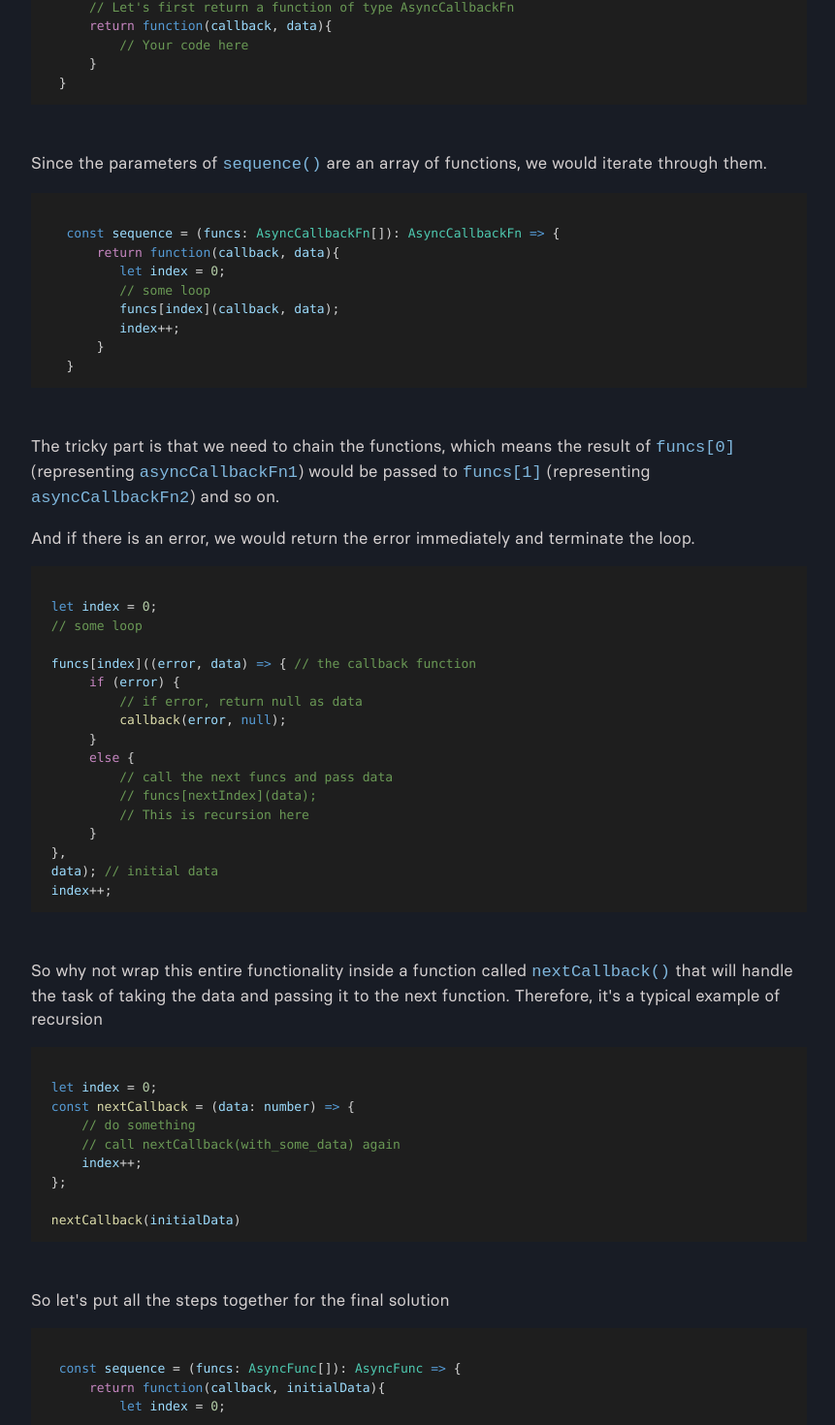
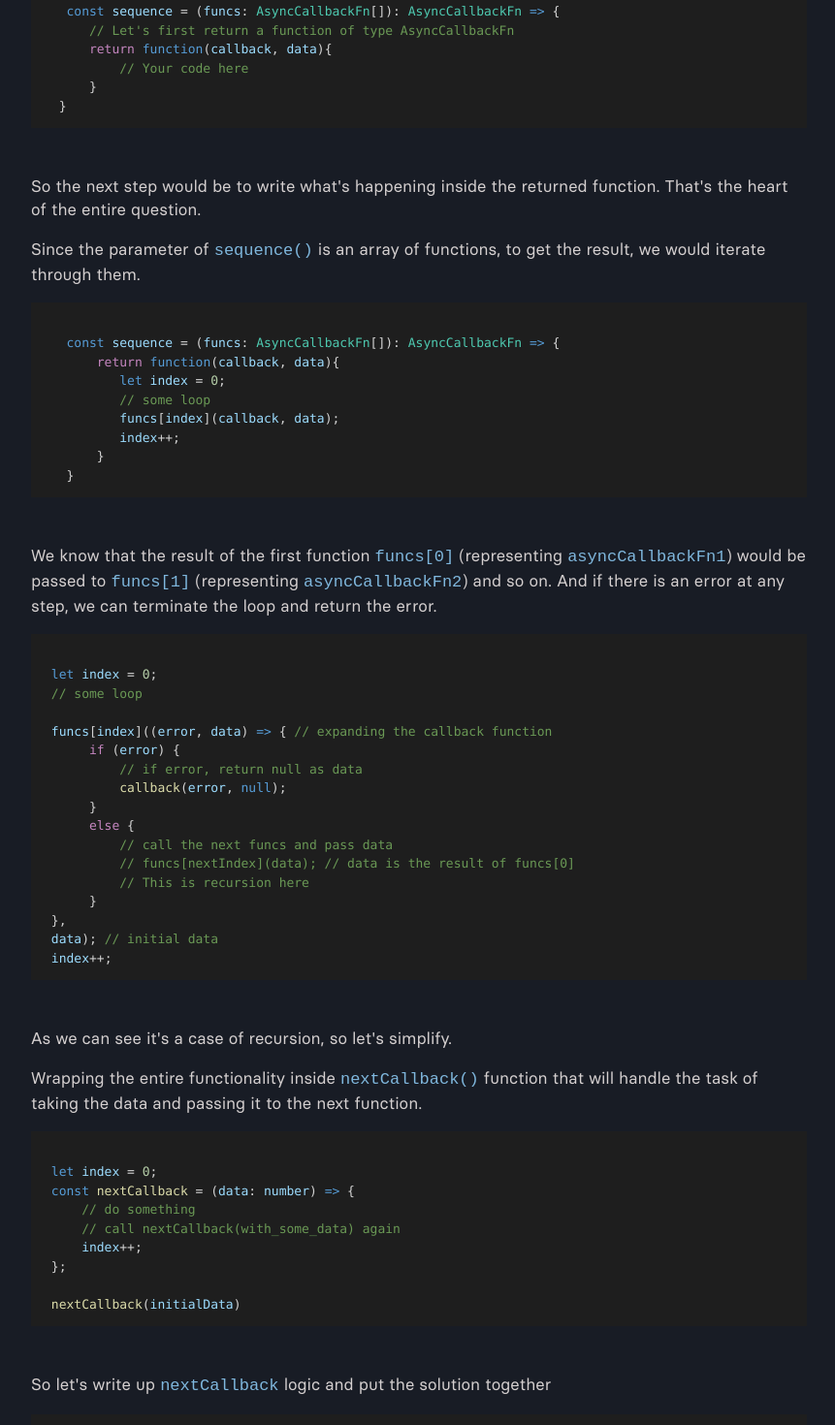
Before and after one commit to nidhi-tandon/blog, a Next.js app: page /blogs/promise-chaining in a window 1280 px wide. Shown: the part 1270-2740 px from the top of the page at 97% size, without its empty margins (208-1069 px from the left). Built offline with nearby package versions, Linux system fonts and the light colour scheme.

Commit message:
feat: simplify theory

```diff
--- a/mdx/promise-chaining.mdx
+++ b/mdx/promise-chaining.mdx
@@ -46,7 +46,7 @@ Something like:
 `
 }/>
 
-It accepts an array of `AsyncCallbackFn` and chains them up by passing resulting data to the next `AsyncCallbackFn` via the `Callback`.
+`sequence()` accepts an array of `AsyncCallbackFn` and chains them up by passing resulting data to the next `AsyncCallbackFn`. Chains up means call one function and pass the result to the next function and so on. Just like a chain-reaction.
 
 <br/>
 Let's dig into it 🔍
@@ -65,7 +65,9 @@ Let's break down the problem statement. We know that `sequence()` accepts an arr
 }/>
 
 <br/>
-Since the parameters of `sequence()` are an array of functions, we would iterate through them.
+So the next step would be to write what's happening inside the returned function. That's the heart of the entire question.
+
+Since the parameter of `sequence()` is an array of functions, to get the result, we would iterate through them.
 
 <CodeBlock code={
     `
@@ -82,23 +84,22 @@ Since the parameters of `sequence()` are an array of functions, we would iterate
 
 <br/>
 
-The tricky part is that we need to chain the functions, which means the result of `funcs[0]` (representing `asyncCallbackFn1`) would be passed to `funcs[1]` (representing `asyncCallbackFn2`) and so on.
-
-And if there is an error, we would return the error immediately and terminate the loop.
+We know that the result of the first function `funcs[0]` (representing `asyncCallbackFn1`) would be passed to `funcs[1]` (representing `asyncCallbackFn2`) and so on.
+And if there is an error at any step, we can terminate the loop and return the error.
 
 <CodeBlock code={
     `
    let index = 0;
    // some loop
 
-   funcs[index]((error, data) => { // the callback function
+   funcs[index]((error, data) => { // expanding the callback function
         if (error) {
             // if error, return null as data
             callback(error, null);
         }
         else {
             // call the next funcs and pass data
-            // funcs[nextIndex](data);
+            // funcs[nextIndex](data); // data is the result of funcs[0]
             // This is recursion here
         }
    },
@@ -109,7 +110,9 @@ And if there is an error, we would return the error immediately and terminate th
 
 <br/>
 
-So why not wrap this entire functionality inside a function called `nextCallback()` that will handle the task of taking the data and passing it to the next function. Therefore, it's a typical example of recursion
+As we can see it's a case of recursion, so let's simplify.
+
+Wrapping the entire functionality inside `nextCallback()` function that will handle the task of taking the data and passing it to the next function.
 
 <CodeBlock code={
     `
@@ -126,7 +129,7 @@ So why not wrap this entire functionality inside a function called `nextCallback
 
 <br/>
 
-So let's put all the steps together for the final solution
+So let's write up `nextCallback` logic and put the solution together
 
 <CodeBlock code={
     `
```
